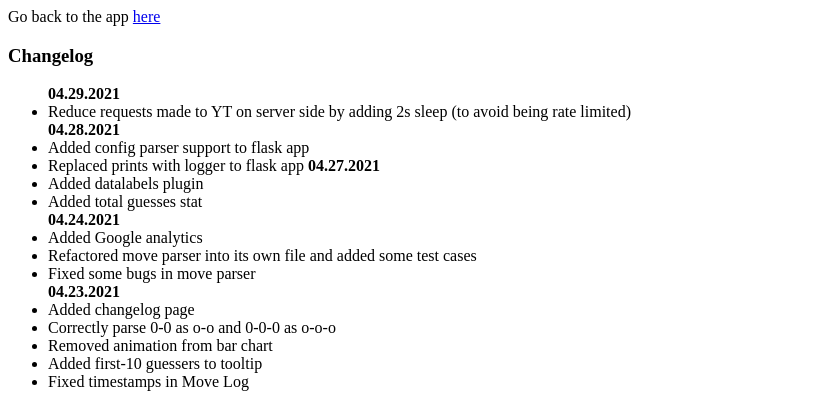
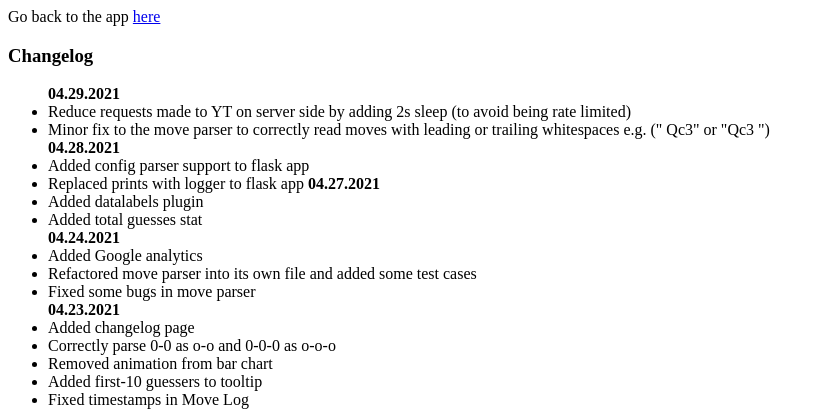
Before and after one commit to keithxm23/chess_chat, a Flask app: page /changelog in a window 1280 px wide. Shown: the top 420 px of the page, without its empty margins (0-824 px from the left). Run offline with Flask 2, Linux system fonts and the light colour scheme.

Commit message:
fix moveparser to read moves with leading/trailing whitespaces

```diff
--- a/move_parser.py
+++ b/move_parser.py
@@ -6,6 +6,7 @@ PATTERN = re.compile('^([Oo0](-[Oo0]){1,2}|[KkQqRrBbNn]?[a-h]?[1-8]?x?[a-h][1-8]
 def detect_move(move):
   # check for "Go Nb5"
     move = move.lower()
+    move = move.strip()
     move = move.replace('x','')
     move = move.replace('×','')
     move = move.replace('#','')
--- a/templates/changelog.html
+++ b/templates/changelog.html
@@ -13,6 +13,9 @@
     <b>04.29.2021</b>
     <li>
       Reduce requests made to YT on server side by adding 2s sleep (to avoid being rate limited)
+    </li>
+    <li>
+      Minor fix to the move parser to correctly read moves with leading or trailing whitespaces e.g. (" Qc3" or "Qc3 ")
     </li>
     <b>04.28.2021</b>
     <li>
```
